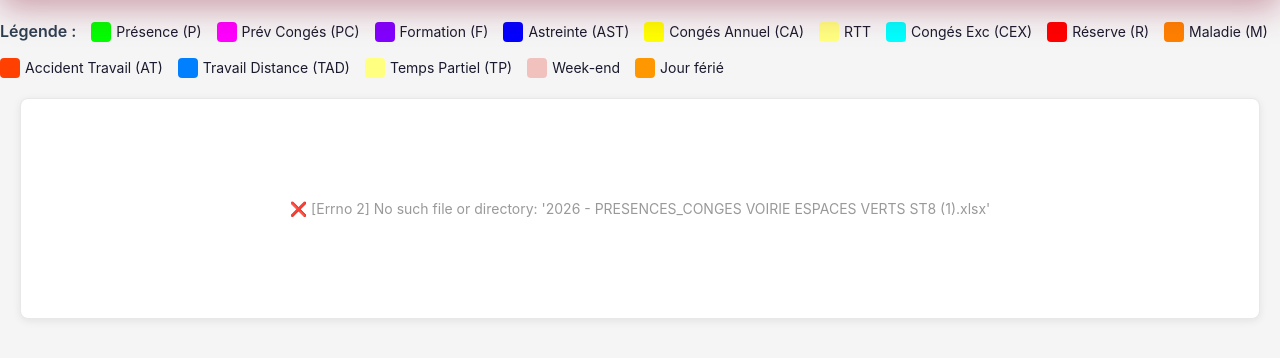
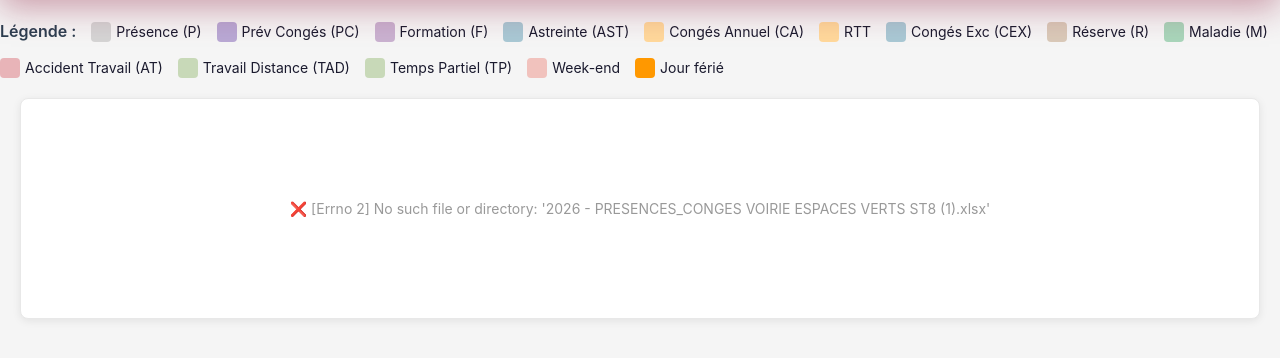
Before and after one commit to lamiedepain/st88, a Flask app: page /planning in a window 1280 px wide. Shown: the part 254-612 px from the top of the page. Run offline with Flask 3, Linux system fonts and the light colour scheme.

Commit message:
Fix legend and annual view colors with new subdued palette

```diff
--- a/templates/planning.html
+++ b/templates/planning.html
@@ -1181,51 +1181,51 @@
         <div style="display: flex; gap: 15px; margin-top: 15px; flex-wrap: wrap; align-items: center;">
             <div style="font-weight: 600; color: #2c3e50;">Légende :</div>
             <div style="display: flex; align-items: center; gap: 5px;">
-                <div style="width: 20px; height: 20px; background: #00ff00; border-radius: 4px;"></div>
+                <div style="width: 20px; height: 20px; background: #d4d4d4; border-radius: 4px;"></div>
                 <span style="font-size: 14px;" title="Présence — code: P">Présence (P)</span>
             </div>
             <div style="display: flex; align-items: center; gap: 5px;">
-                <div style="width: 20px; height: 20px; background: #ff00ff; border-radius: 4px;"></div>
+                <div style="width: 20px; height: 20px; background: #b8a8d4; border-radius: 4px;"></div>
                 <span style="font-size: 14px;" title="Prév. Congés — code: PC">Prév Congés (PC)</span>
             </div>
             <div style="display: flex; align-items: center; gap: 5px;">
-                <div style="width: 20px; height: 20px; background: #8000ff; border-radius: 4px;"></div>
+                <div style="width: 20px; height: 20px; background: #c9b1d0; border-radius: 4px;"></div>
                 <span style="font-size: 14px;" title="Formation — code: F">Formation (F)</span>
             </div>
             <div style="display: flex; align-items: center; gap: 5px;">
-                <div style="width: 20px; height: 20px; background: #0000ff; border-radius: 4px;"></div>
+                <div style="width: 20px; height: 20px; background: #a8c8d4; border-radius: 4px;"></div>
                 <span style="font-size: 14px;" title="Astreinte — code: AST">Astreinte (AST)</span>
             </div>
             <div style="display: flex; align-items: center; gap: 5px;">
-                <div style="width: 20px; height: 20px; background: #ffff00; border-radius: 4px;"></div>
+                <div style="width: 20px; height: 20px; background: #ffd89b; border-radius: 4px;"></div>
                 <span style="font-size: 14px;" title="Congés Annuel — code: CA">Congés Annuel (CA)</span>
             </div>
             <div style="display: flex; align-items: center; gap: 5px;">
-                <div style="width: 20px; height: 20px; background: #ffff80; border-radius: 4px;"></div>
+                <div style="width: 20px; height: 20px; background: #ffd89b; border-radius: 4px;"></div>
                 <span style="font-size: 14px;" title="RTT — Réduction du temps de travail">RTT</span>
             </div>
             <div style="display: flex; align-items: center; gap: 5px;">
-                <div style="width: 20px; height: 20px; background: #00ffff; border-radius: 4px;"></div>
+                <div style="width: 20px; height: 20px; background: #a8c8d4; border-radius: 4px;"></div>
                 <span style="font-size: 14px;" title="Congés exceptionnels — code: CEX">Congés Exc (CEX)</span>
             </div>
             <div style="display: flex; align-items: center; gap: 5px;">
-                <div style="width: 20px; height: 20px; background: #ff0000; border-radius: 4px;"></div>
+                <div style="width: 20px; height: 20px; background: #d9c9b8; border-radius: 4px;"></div>
                 <span style="font-size: 14px;" title="Réserve — code: R">Réserve (R)</span>
             </div>
             <div style="display: flex; align-items: center; gap: 5px;">
-                <div style="width: 20px; height: 20px; background: #ff8000; border-radius: 4px;"></div>
+                <div style="width: 20px; height: 20px; background: #a8d5ba; border-radius: 4px;"></div>
                 <span style="font-size: 14px;" title="Maladie — code: M">Maladie (M)</span>
             </div>
             <div style="display: flex; align-items: center; gap: 5px;">
-                <div style="width: 20px; height: 20px; background: #ff4000; border-radius: 4px;"></div>
+                <div style="width: 20px; height: 20px; background: #e8b4b8; border-radius: 4px;"></div>
                 <span style="font-size: 14px;" title="Accident du travail — code: AT">Accident Travail (AT)</span>
             </div>
             <div style="display: flex; align-items: center; gap: 5px;">
-                <div style="width: 20px; height: 20px; background: #0080ff; border-radius: 4px;"></div>
+                <div style="width: 20px; height: 20px; background: #c8d9b8; border-radius: 4px;"></div>
                 <span style="font-size: 14px;" title="Travail à distance — code: TAD">Travail Distance (TAD)</span>
             </div>
             <div style="display: flex; align-items: center; gap: 5px;">
-                <div style="width: 20px; height: 20px; background: #ffff80; border-radius: 4px;"></div>
+                <div style="width: 20px; height: 20px; background: #c8d9b8; border-radius: 4px;"></div>
                 <span style="font-size: 14px;" title="Temps partiel — code: TP">Temps Partiel (TP)</span>
             </div>
             <div style="display: flex; align-items: center; gap: 5px;">
@@ -1826,31 +1826,43 @@
                         // Si pas de statut et que c'est un jour travaillé
                         if (!status && !isWeekend && !isFerie) {
                             cellContent = 'P';
-                            cellStyle = 'background: #d4edda; color: #155724; font-weight: bold;';
+                            cellStyle = 'background: #d4d4d4; color: #333; font-weight: bold;';
                         } else if (status === 'P') {
-                            cellStyle = 'background: #d4edda; color: #155724; font-weight: bold;';
+                            cellStyle = 'background: #d4d4d4; color: #333; font-weight: bold;';
+                            cellContent = 'P';
                         } else if (status === 'PC') {
-                            cellStyle = 'background: #e2e3e5; color: #383d41; font-weight: bold;';
+                            cellStyle = 'background: #b8a8d4; color: #333; font-weight: bold;';
+                            cellContent = 'PC';
                         } else if (status === 'F') {
-                            cellStyle = 'background: #cce5ff; color: #004085; font-weight: bold;';
+                            cellStyle = 'background: #c9b1d0; color: #333; font-weight: bold;';
+                            cellContent = 'F';
                         } else if (status === 'AST') {
-                            cellStyle = 'background: #d1ecf1; color: #0c5460; font-weight: bold;';
+                            cellStyle = 'background: #a8c8d4; color: #333; font-weight: bold;';
+                            cellContent = 'AST';
                         } else if (status === 'CA') {
-                            cellStyle = 'background: #fff3cd; color: #856404; font-weight: bold;';
+                            cellStyle = 'background: #ffd89b; color: #333; font-weight: bold;';
+                            cellContent = 'CA';
                         } else if (status === 'RTT') {
-                            cellStyle = 'background: #fff3cd; color: #856404; font-weight: bold;';
+                            cellStyle = 'background: #ffd89b; color: #333; font-weight: bold;';
+                            cellContent = 'RTT';
                         } else if (status === 'CEX') {
-                            cellStyle = 'background: #d1ecf1; color: #0c5460; font-weight: bold;';
+                            cellStyle = 'background: #a8c8d4; color: #333; font-weight: bold;';
+                            cellContent = 'CEX';
                         } else if (status === 'R') {
-                            cellStyle = 'background: #f8d7da; color: #721c24; font-weight: bold;';
+                            cellStyle = 'background: #d9c9b8; color: #333; font-weight: bold;';
+                            cellContent = 'R';
                         } else if (status === 'M') {
-                            cellStyle = 'background: #f8d7da; color: #721c24; font-weight: bold;';
+                            cellStyle = 'background: #a8d5ba; color: #333; font-weight: bold;';
+                            cellContent = 'M';
                         } else if (status === 'AT') {
-                            cellStyle = 'background: #f8d7da; color: #721c24; font-weight: bold;';
+                            cellStyle = 'background: #e8b4b8; color: #333; font-weight: bold;';
+                            cellContent = 'AT';
                         } else if (status === 'TAD') {
-                            cellStyle = 'background: #e7d4f5; color: #663399; font-weight: bold;';
+                            cellStyle = 'background: #c8d9b8; color: #333; font-weight: bold;';
+                            cellContent = 'TAD';
                         } else if (status === 'TP') {
-                            cellStyle = 'background: #fff3cd; color: #856404; font-weight: bold;';
+                            cellStyle = 'background: #c8d9b8; color: #333; font-weight: bold;';
+                            cellContent = 'TP';
                         } else if (isWeekend) {
                             cellStyle = 'background: #f5f5f5;';
                         } else if (isFerie) {
```
